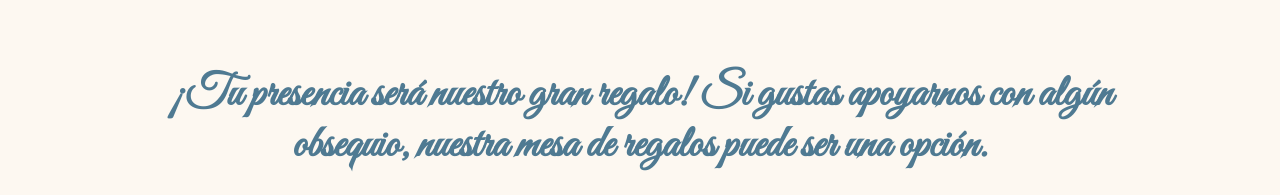
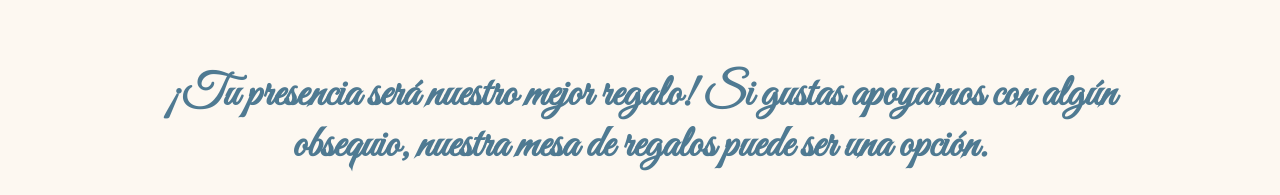
Before and after one commit to ulisesurbina/boda_alan, a React (Vite) app: page / in a window 1280 px wide. Shown: the part 3918-4113 px from the top of the page. Built offline with nearby package versions, Linux system fonts and the light colour scheme; a web font is replaced by a local one.

Commit message:
UPD correcciones

```diff
--- a/src/components/Body.jsx
+++ b/src/components/Body.jsx
@@ -227,7 +227,7 @@ function Body({ reproduciendo, toggleMusica }) {
                 </picture>
             </section>
             <section className='GiftTableContainer' data-aos="zoom-in">
-                <h2>¡Tu presencia será nuestro gran regalo! Si gustas apoyarnos con algún obsequio, nuestra mesa de regalos puede ser una opción.</h2>
+                <h2>¡Tu presencia será nuestro mejor regalo! Si gustas apoyarnos con algún obsequio, nuestra mesa de regalos puede ser una opción.</h2>
                 <a className="BtnExternoGlobal" href="https://mesaderegalos.liverpool.com.mx/milistaderegalos/51711361" target='_blank'>Ver mesa de regalos</a>
                 <div className='GiftTableContainer_grid'>
                     <div className='GiftTableContainer_gridItem'>
```
